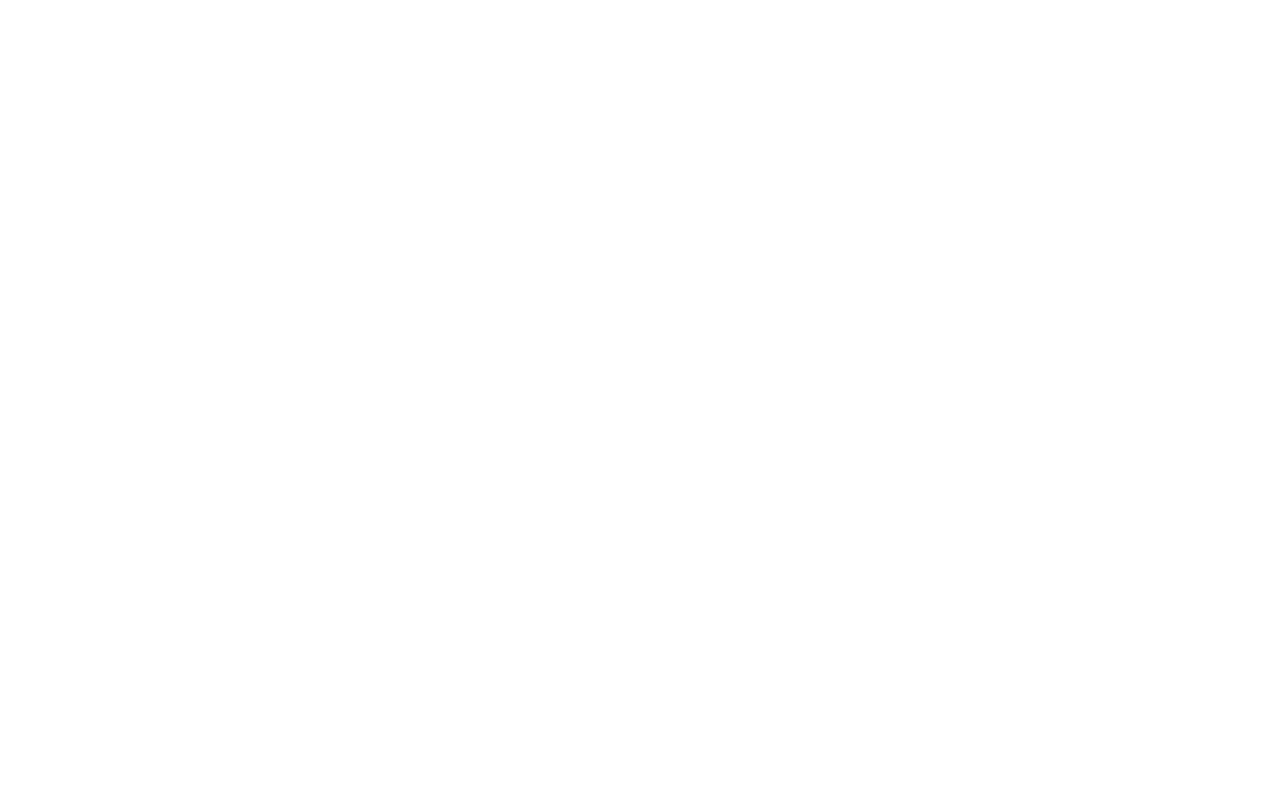
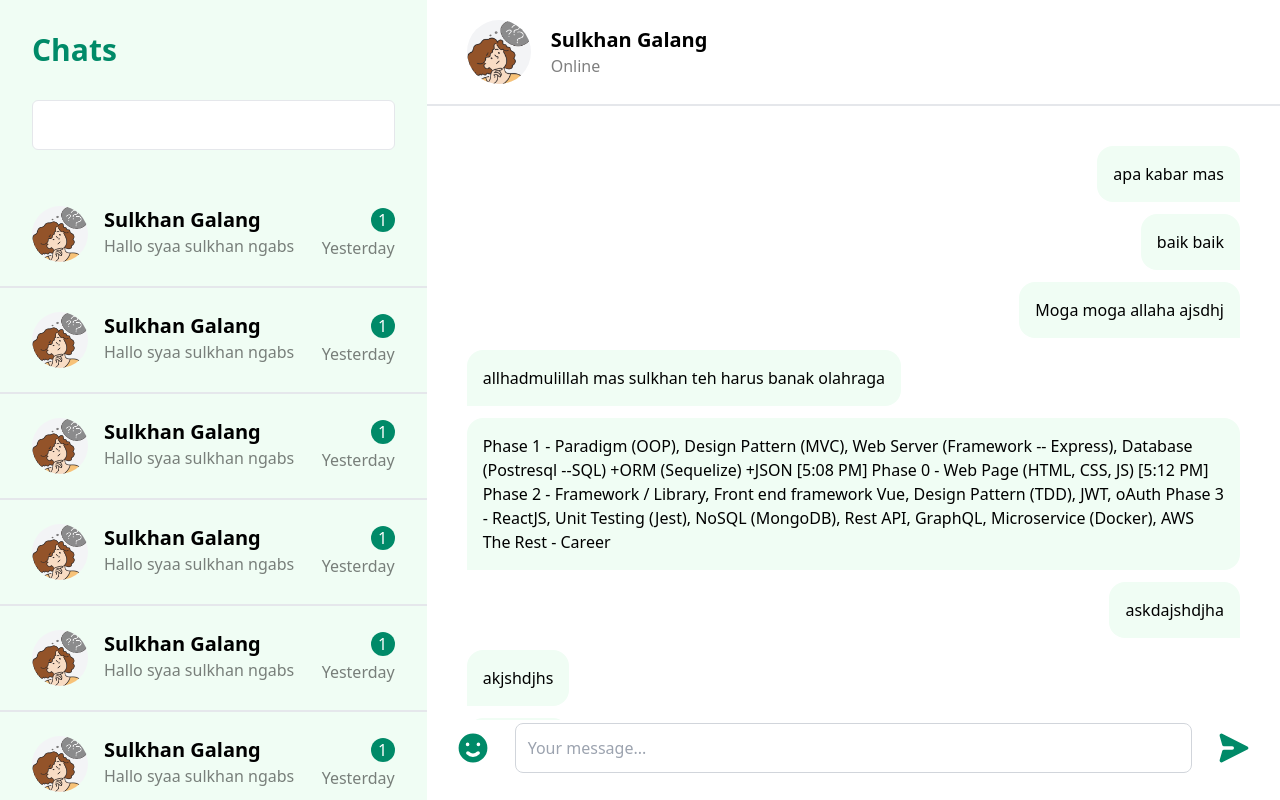
Before and after one commit to h8-hackathon/livy, a Next.js app in the folder client/conselour/: page / in a window 1280 px wide. Built offline with nearby package versions, Linux system fonts and the light colour scheme.

Commit message:
feat(client/conselour) : make layout chat room

```diff
--- /dev/null
+++ b/client/conselour/src/components/Card.js
@@ -0,0 +1,21 @@
+import Image from "next/image";
+
+export default function Card() {
+  return (
+    <button className="flex border-b-2 w-full text-left items-center justify-between px-8 hover:bg-slate-100 py-6 cursor-pointer">
+      <div className="flex gap-4">
+        <div className="relative w-14 h-14 overflow-hidden bg-gray-100 rounded-full dark:bg-gray-600">
+          <Image src="/Image/thinking.png" height={200} width={200} />
+        </div>
+        <div>
+          <h4 className="font-semibold text-xl">Sulkhan Galang</h4>
+          <p className=" opacity-50">Hallo syaa sulkhan ngabs</p>
+        </div>
+      </div>
+      <div className="flex flex-col items-end space-y-1 ">
+        <p className="bg-primary h-6 w-6 text-center rounded-full text-white">1</p>
+        <p className=" opacity-50">Yesterday</p>
+      </div>
+    </button>
+  )
+}
--- /dev/null
+++ b/client/conselour/src/components/Chats/ChatInput.js
@@ -0,0 +1,20 @@
+import React from 'react'
+
+export default function ChatInput() {
+  return (
+    <form >
+      <div className="flex items-center px-5 pb-6  rounded-lg h-20 ">
+        <button type="button" className="p-2 text-primary rounded-lg cursor-pointer hover:text-gray-900 hover:bg-gray-100 ">
+          <svg aria-hidden="true" className="w-9 h-9" fill="currentColor" viewBox="0 0 20 20" xmlns="http://www.w3.org/2000/svg"><path fill-rule="evenodd" d="M10 18a8 8 0 100-16 8 8 0 000 16zM7 9a1 1 0 100-2 1 1 0 000 2zm7-1a1 1 0 11-2 0 1 1 0 012 0zm-.464 5.535a1 1 0 10-1.415-1.414 3 3 0 01-4.242 0 1 1 0 00-1.415 1.414 5 5 0 007.072 0z" clipRule="evenodd"></path></svg>
+          <span className="sr-only">Add emoji</span>
+        </button>
+        <textarea id="chat" rows="1" className="block mx-4 p-3 w-full text-md text-gray-900 bg-white rounded-lg border border-gray-300 focus:ring-primary focus:border-primary outline-none resize-none" placeholder="Your message..."></textarea>
+        <button type="submit" className="inline-flex justify-center p-2 text-primary rounded-full cursor-pointer hover:bg-blue-">
+          <svg aria-hidden="true" className="w-9 h-9   rotate-90" fill="currentColor" viewBox="0 0 20 20" xmlns="http://www.w3.org/2000/svg"><path d="M10.894 2.553a1 1 0 00-1.788 0l-7 14a1 1 0 001.169 1.409l5-1.429A1 1 0 009 15.571V11a1 1 0 112 0v4.571a1 1 0 00.725.962l5 1.428a1 1 0 001.17-1.408l-7-14z"></path></svg>
+          <span className="sr-only">Send message</span>
+        </button>
+      </div>
+    </form>
+
+  )
+}
--- /dev/null
+++ b/client/conselour/src/components/Chats/ChatItem.js
@@ -0,0 +1,10 @@
+
+export default function ChatItem({ isMe, message }) {
+  return (
+    <div className={`flex items-center  ${isMe ? 'justify-end' : 'justify-start'} `} >
+      <p className={`bg-green-50 p-4 w-fit rounded-t-2xl ${isMe ? 'rounded-bl-2xl' : 'rounded-br-2xl'} max-w-4xl `}>
+        {message}
+      </p>
+    </div>
+  )
+}
--- /dev/null
+++ b/client/conselour/src/components/Chats/Content.js
@@ -0,0 +1,23 @@
+import ChatItem from "./ChatItem";
+
+export default function Content() {
+  return (
+    <div className="flex-1 p-10 space-y-3 overflow-auto">
+      <ChatItem isMe={true} message="apa kabar mas" />
+      <ChatItem isMe={true} message="baik baik" />
+      <ChatItem isMe={true} message="Moga moga allaha ajsdhj" />
+      <ChatItem isMe={false} message="allhadmulillah mas sulkhan teh harus banak olahraga " />
+      <ChatItem isMe={false} message="Phase 1 - Paradigm (OOP), Design Pattern (MVC), Web Server (Framework -- Express), Database (Postresql --SQL) +ORM (Sequelize) +JSON  [5:08 PM] Phase 0 - Web Page (HTML, CSS, JS)  [5:12 PM] Phase 2 - Framework / Library, Front end framework Vue, Design Pattern (TDD), JWT, oAuth Phase 3 - ReactJS, Unit Testing (Jest), NoSQL (MongoDB), Rest API, GraphQL, Microservice (Docker), AWS The Rest - Career" />
+      <ChatItem isMe={true} message="askdajshdjha" />
+      <ChatItem isMe={false} message="akjshdjhs" />
+      <ChatItem isMe={false} message="akjshdjhs" />
+      <ChatItem isMe={false} message="akjshdjhs" />
+      <ChatItem isMe={false} message="akjshdjhs" />
+      <ChatItem isMe={false} message="akjshdjhs" />
+      <ChatItem isMe={false} message="akjshdjhs" />
+      <ChatItem isMe={false} message="akjshdjhs" />
+      <ChatItem isMe={false} message="akjshdjhs" />
+      <ChatItem isMe={false} message="akjshdjhs" />
+    </div>
+  )
+}
--- /dev/null
+++ b/client/conselour/src/components/Chats/Headers.js
@@ -0,0 +1,15 @@
+import Image from "next/image";
+
+export default function Headers() {
+  return (
+    <div className="p-5 px-10 flex items-center border-b-2 gap-5">
+      <div className="relative w-16 h-16 overflow-hidden bg-gray-100 rounded-full dark:bg-gray-600">
+        <Image src="/Image/thinking.png" height={200} width={200} />
+      </div>
+      <div>
+        <h4 className="font-semibold text-xl">Sulkhan Galang</h4>
+        <p className=" opacity-50">Online</p>
+      </div>
+    </div>
+  )
+}
--- /dev/null
+++ b/client/conselour/src/components/Chats/index.js
@@ -0,0 +1,14 @@
+import Image from "next/image";
+import ChatInput from "./ChatInput";
+import Content from "./Content";
+import Headers from "./Headers";
+
+export default function Chats() {
+  return (
+    <div className="w-4/6 flex flex-col">
+      <Headers />
+      <Content />
+      <ChatInput />
+    </div>
+  )
+}
--- a/client/conselour/src/components/Sidebar.js
+++ b/client/conselour/src/components/Sidebar.js
@@ -1,9 +1,27 @@
-import React from 'react'
+import Card from "./Card";
 
 export default function Sidebar() {
   return (
-    <div>
-
+    <div className='w-2/6 flex flex-col bg-green-50 h-screen  '>
+      <div className="p-8 ">
+        <h1 className='text-primary text-3xl font-bold'>Chats</h1>
+        <div className="border-1 mt-8 border h-fit bg-white py-3 px-5 rounded-md">
+          <input type="text" className="w-full h-full outline-none" />
+        </div>
+      </div>
+      <div className="overflow-auto scroll-smooth">
+        <Card />
+        <Card />
+        <Card />
+        <Card />
+        <Card />
+        <Card />
+        <Card />
+        <Card />
+        <Card />
+        <Card />
+        <Card />
+      </div>
     </div>
   )
 }
--- a/client/conselour/src/layouts/Main.js
+++ b/client/conselour/src/layouts/Main.js
@@ -7,7 +7,7 @@
         <title>Create Next App</title>
         <meta name="description" content="Generated by create next app" />
         <meta name="viewport" content="width=device-width, initial-scale=1" />
-        <link rel="icon" href="/favicon.ico" />
+        <link rel="icon" href="/Image/logo.png" />
       </Head>
       <main>
         {children}
--- a/client/conselour/src/pages/index.js
+++ b/client/conselour/src/pages/index.js
@@ -1,11 +1,11 @@
-import MainLayout from '@/layouts/Main'
+import Chats from '@/components/Chats'
+import Sidebar from '@/components/Sidebar'
 
 export default function Home() {
   return (
-    <MainLayout >
-      <div>
-
-      </div>
-    </MainLayout>
+    <div className='flex max-h-screen w-full'>
+      <Sidebar />
+      <Chats />
+    </div>
   )
 }
--- a/client/conselour/tailwind.config.js
+++ b/client/conselour/tailwind.config.js
@@ -4,7 +4,11 @@
     "./src/**/*.{js,ts,jsx,tsx}",
   ],
   theme: {
-    extend: {},
+    extend: {
+      colors: {
+        primary: "#008A68"
+      }
+    },
   },
   plugins: [],
 }
```
Also changed, not shown: client/conselour/public/sendIcon.svg (added).
